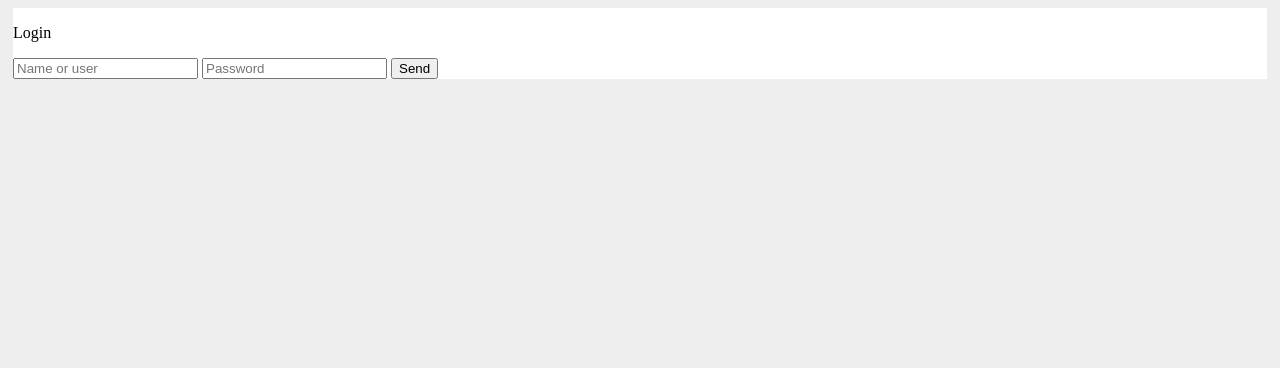
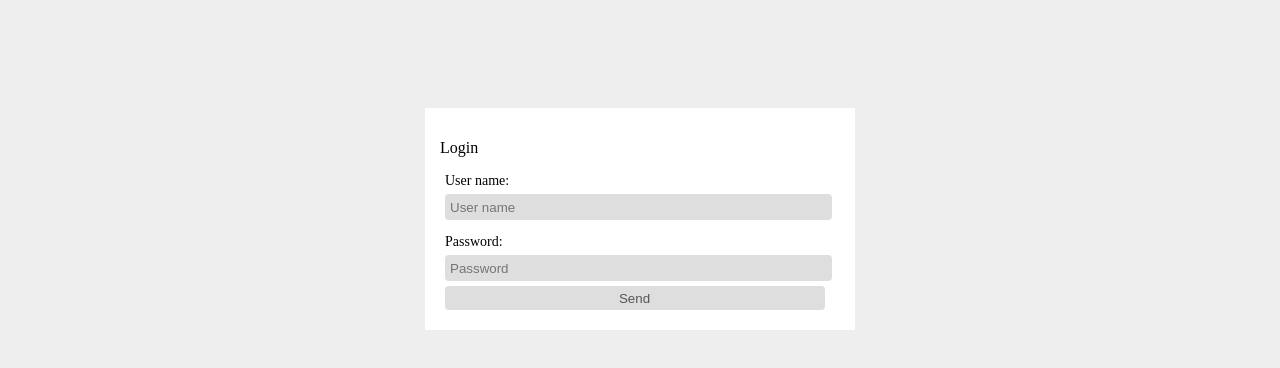
Before and after one commit to jela3105/AlmuerziWeb, a plain HTML site: page index.html in a window 1280 px wide. Drawn offline with Linux system fonts and the light colour scheme.

Commit message:
Add styles to login form

```diff
--- a/index.html
+++ b/index.html
@@ -10,9 +10,17 @@
     <div class="form-main">
       <p class="form-title">Login</p>
       <form class="login-form">
-        <input placeholder="Name or user" />
-        <input placeholder="Password" />
-        <input type="submit" value="Send" />
+        <div>
+          <p>User name:</p>
+          <input placeholder="User name" />
+        </div>
+        <div>
+          <p>Password:</p>
+          <input placeholder="Password" />
+        </div>
+        <div>
+          <input type="submit" value="Send" />
+        </div>
       </form>
     </div>
     <template id="orders-view">
--- a/main.css
+++ b/main.css
@@ -14,9 +14,21 @@ ul {
   list-style-type: none;
 }
 
+.login-form p {
+  margin-bottom: 5px;
+  font-size: 14px ;
+}
+
 .selected {
 
   background-color: #eee;
+}
+
+.form-main {
+  max-width: 400px;
+  margin: 0 auto;
+  margin-top: 100px;
+  padding: 15px;
 }
 
 #meals {
@@ -43,5 +55,14 @@ ul {
 
 #meals-list li {
   cursor: pointer;
+}
 
+form input {
+  width: calc(100% - 10px) ;
+  height: 24px;
+  padding-left: 5px;
+  background-color: #dedede;
+  border: solid 0px;
+  border-radius: 4px;
+  color: #555;
 }
```
